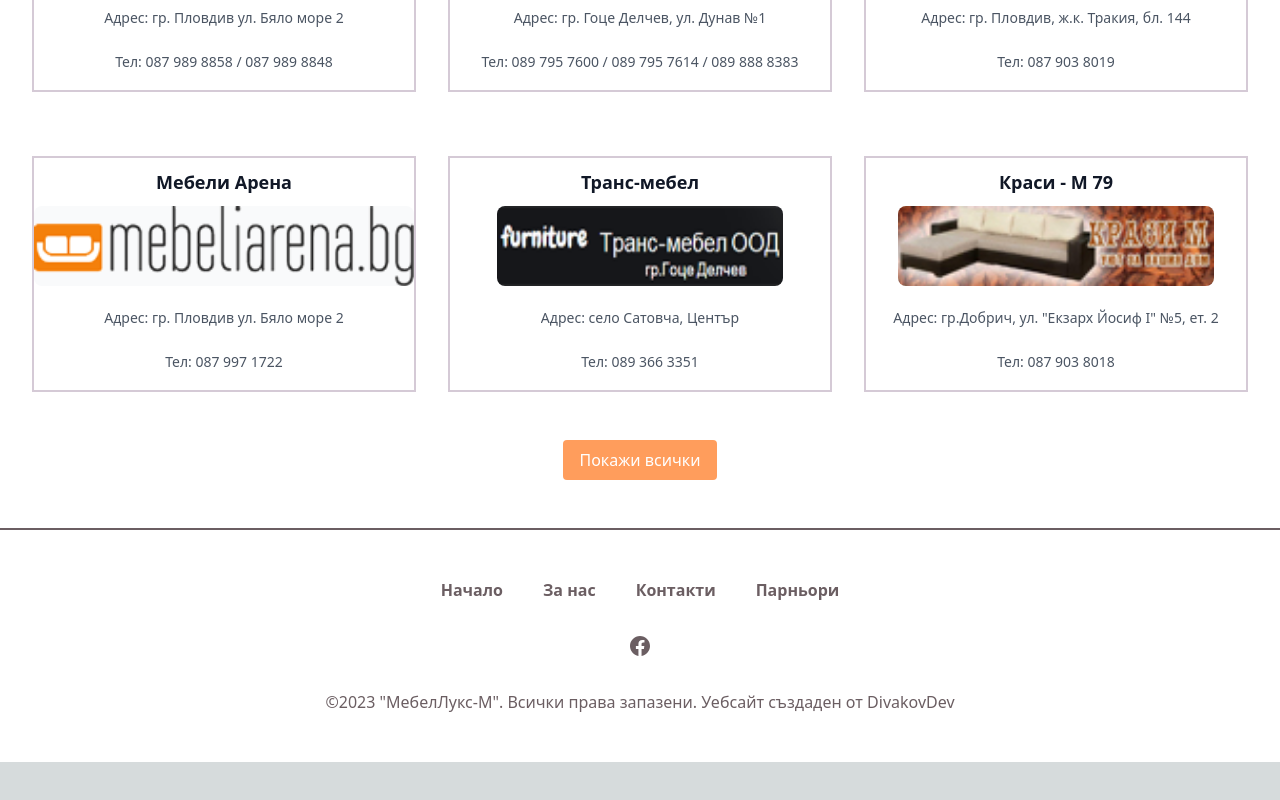
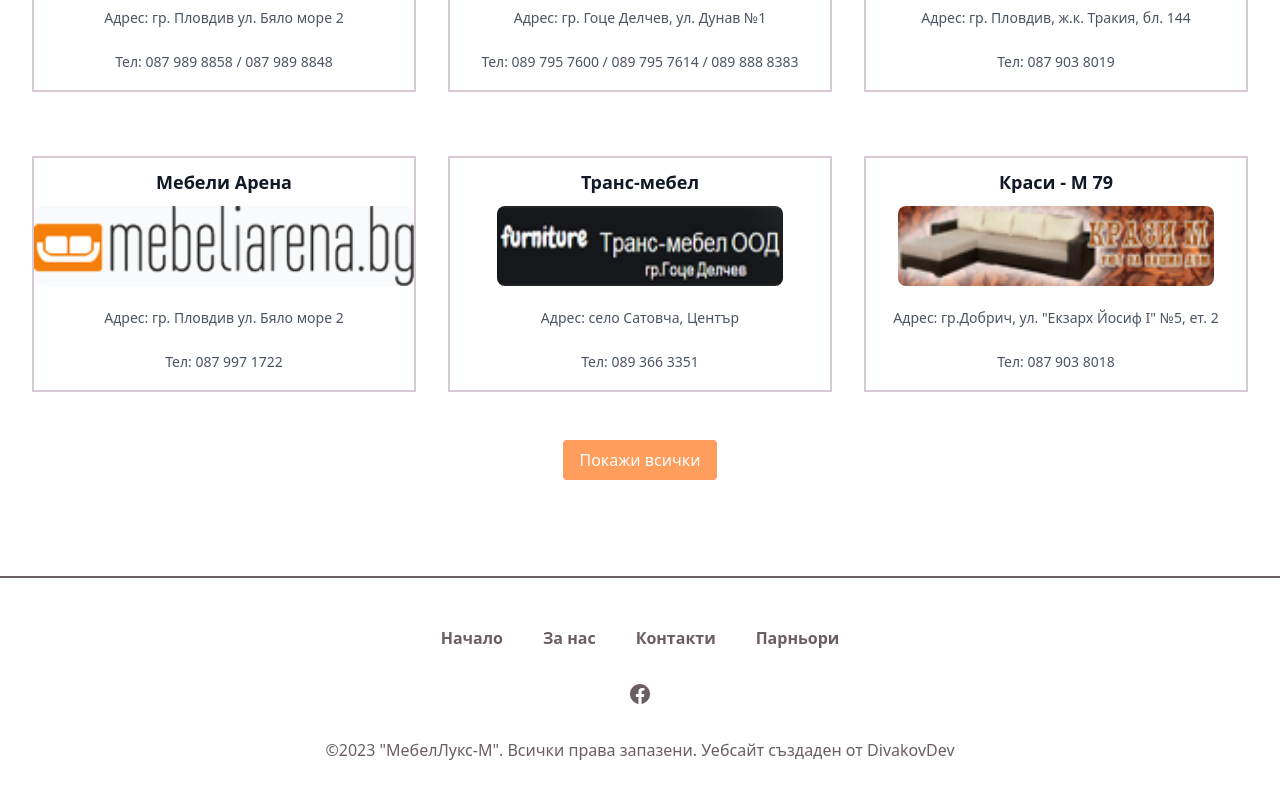
Before and after one commit to DivakovDev/MebelLux-Site, a Next.js app: page /partners in a window 1280 px wide. Shown: the part 821-1621 px from the top of the page. Before the commit the page ends 1583 px from the top, so only its background shows below. Built offline with nearby package versions, Linux system fonts and the light colour scheme.

Commit message:
fix partners page centalization

```diff
--- a/src/pages/partners.tsx
+++ b/src/pages/partners.tsx
@@ -151,7 +151,7 @@
           Заедно създаваме превъзходство: Нашите надеждни партньори за автентични български дървени мебели
           </p>
         </div>
-        <div className="grid max-w-2xl grid-cols-1 pt-10 mx-auto mt-10 border-t border-gray-200 gap-x-8 gap-y-16 sm:mt-16 sm:pt-16 lg:mx-0 lg:max-w-none lg:grid-cols-3">
+        <div className="grid max-w-2xl grid-cols-1 pt-10 mx-auto mt-10 border-t border-gray-200 gap-x-8 gap-y-16 sm:mt-16 sm:pt-16 md:grid-cols-2 lg:mx-0 lg:max-w-none lg:grid-cols-3">
           {partners
           .slice(0, showAllPartners ? partners.length : 9)
           .map((partner) => (
@@ -184,7 +184,7 @@
           ))}
         </div>
       </div>
-      <div className="flex justify-center mt-12">
+      <div className="flex justify-center pb-12 mt-12">
             <button
               onClick={() => setShowAllPartners(!showAllPartners)}
               className="px-4 py-2 font-medium text-white rounded bg-luxOrange focus:outline-none focus:ring-2 focus:ring-blue-400"
```
